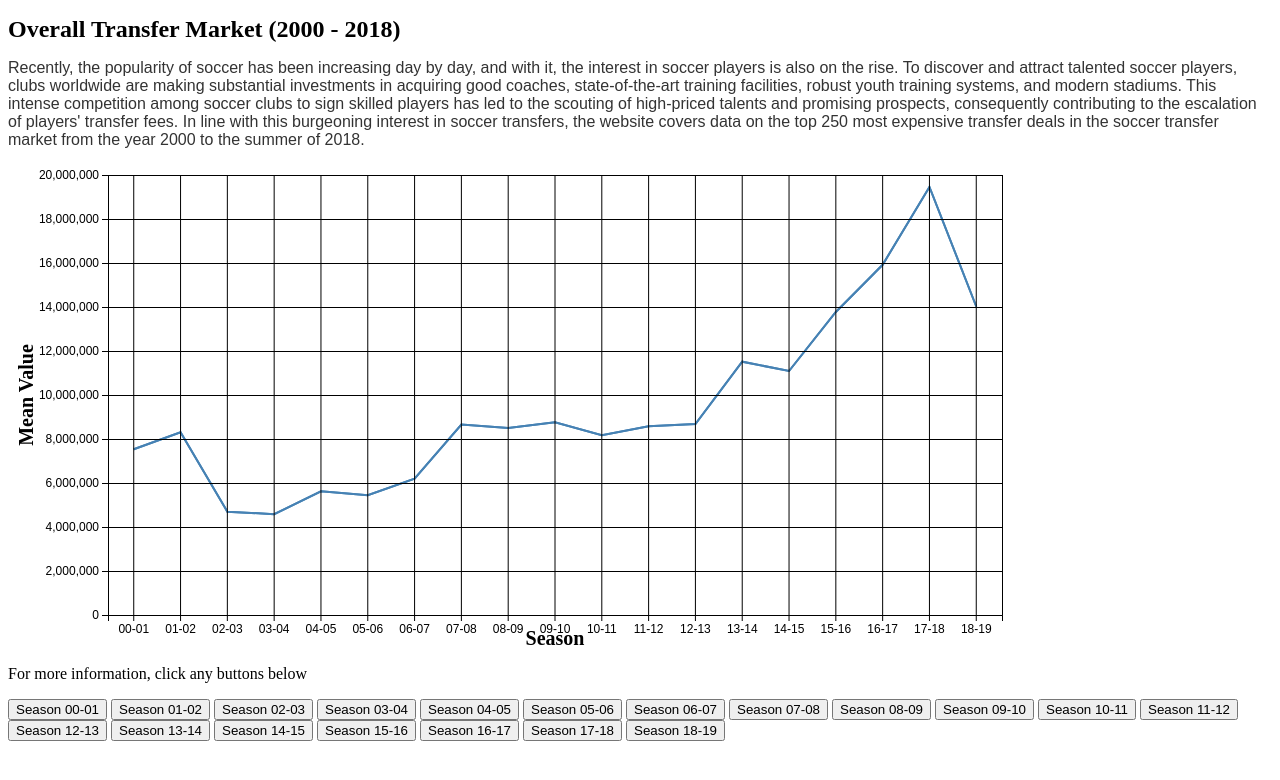
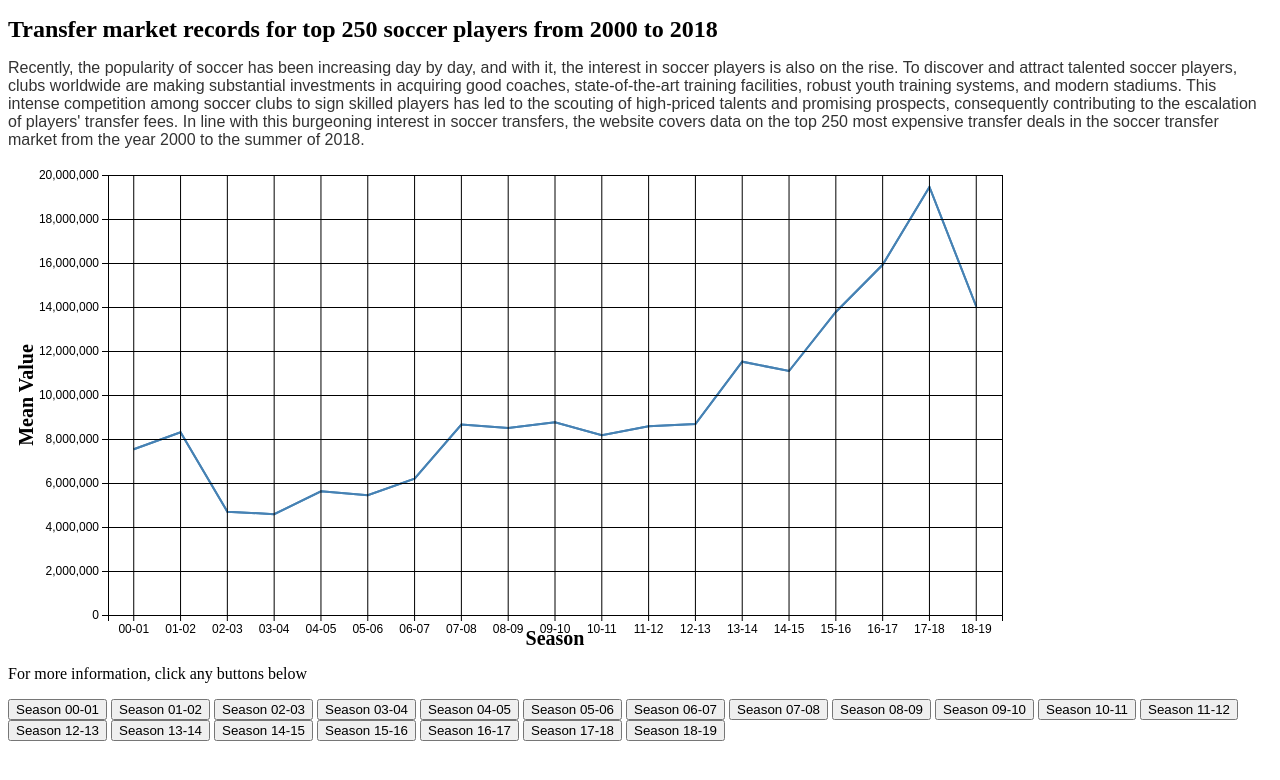
Before and after one commit to iysong2/narrative-visz, a plain HTML site: page index.html in a window 1280 px wide. Drawn offline with nearby package versions, Linux system fonts and the light colour scheme.

Commit message:
index title changed

```diff
--- a/index.html
+++ b/index.html
@@ -36,7 +36,7 @@
 </head>
 
 <body onload="init()">
-    <h1>Overall Transfer Market (2000 - 2018)</h1>
+    <h1>Transfer market records for top 250 soccer players from 2000 to 2018</h1>
     <!-- Add more buttons for other charts if needed -->
     <p id="my-paragraph">Recently, the popularity of soccer has been increasing day by day, and with it, the interest in soccer players is also on the rise.
         To discover and attract talented soccer players, clubs worldwide are making substantial investments in acquiring good coaches,
```
